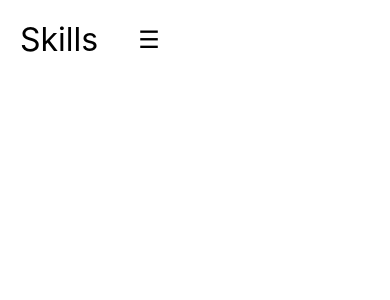
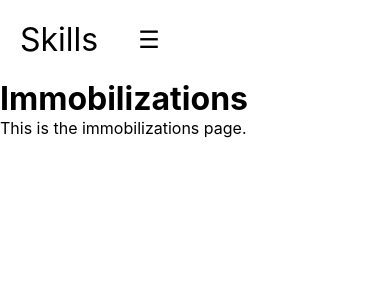
Before and after one commit to eregister5638/nepal-project, a React (Create React App) app: page /immobilizations in a window 390 px wide. Before the commit this address had no page. Shown: the top 300 px of the page. Built offline with nearby package versions, Linux system fonts and the light colour scheme.

Commit message:
Added page for Immobilizations

```diff
--- a/src/App.js
+++ b/src/App.js
@@ -7,6 +7,7 @@ import { BrowserRouter as Router, Routes, Route } from 'react-router-dom';
 import Airway from './Airway';
 import Wound from './Wound';
 import Burn from './Burn';
+import Immobilizations from './Immobilizations';
 
 function App() {
   return (
@@ -16,7 +17,7 @@ function App() {
         <Routes>
           <Route path="/" element={<div className="container">
             <div className="box box1">
-              <a href="/Users/ethan/Desktop/nepal_project/immobilization.html">
+            <a href="/immobilizations">
                 <button className="button1">Immobilizations</button>
               </a>
             </div>
@@ -36,6 +37,7 @@ function App() {
               </a>
             </div>
           </div>} />
+          <Route path="/immobilizations" element={<Immobilizations />} />
           <Route path="/airway" element={<Airway />} />
           <Route path="/wound" element={<Wound />} />
           <Route path="/burn" element={<Burn />} />
--- /dev/null
+++ b/src/Immobilizations.js
@@ -0,0 +1,12 @@
+import React from 'react';
+
+const Immobilizations = () => {
+  return (
+    <div>
+      <h1>Immobilizations</h1>
+      <p>This is the immobilizations page.</p>
+    </div>
+  );
+};
+
+export default Immobilizations;
```
